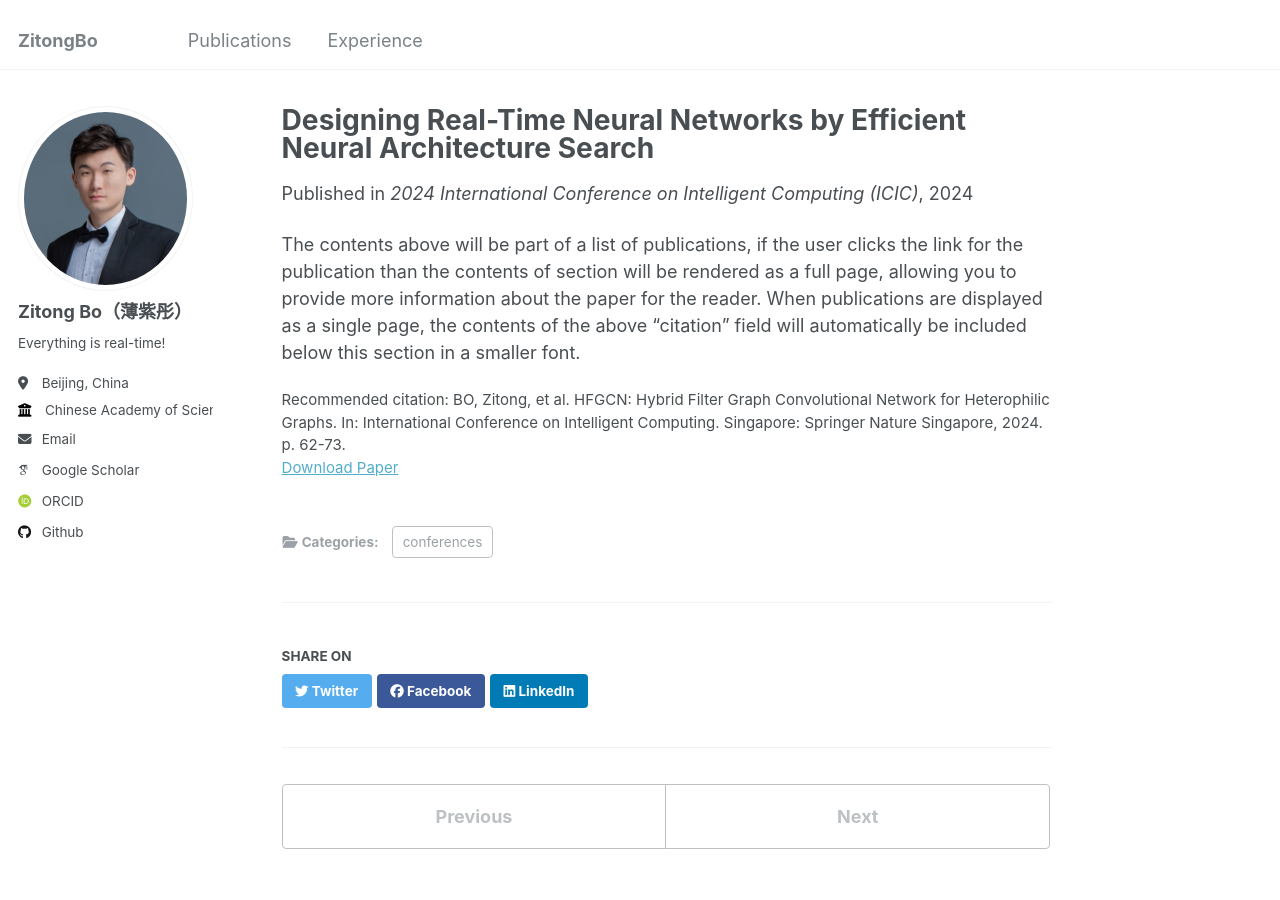
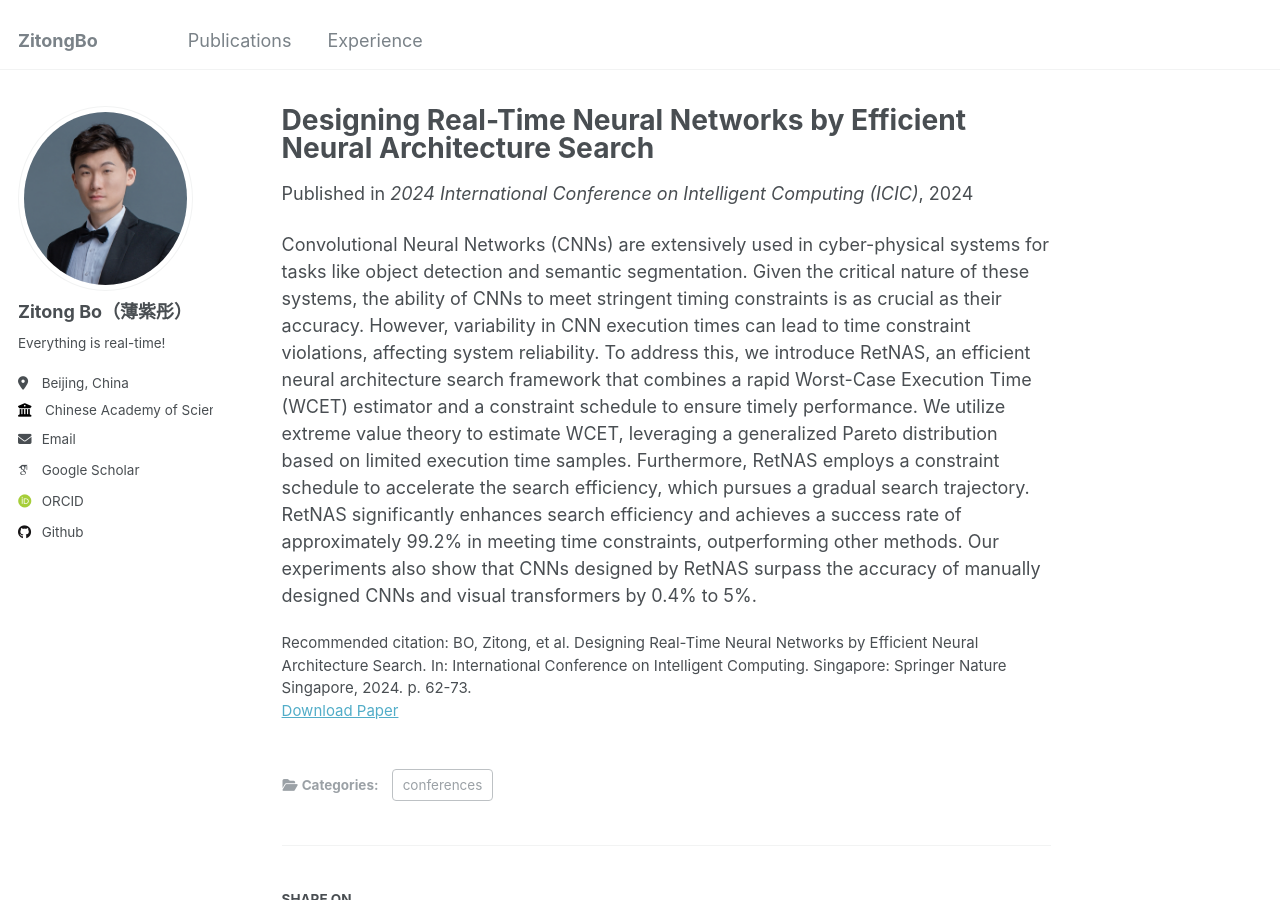
Before and after one commit to ZitongBo/ZitongBo.github.io, a Jekyll site: the page built from _publications/RetNAS.md, in a window 1280 px wide and 900 px high. Built offline with Jekyll 4.4.1, drawn with Linux system fonts in a browser that asks for light colours; some web fonts are replaced.

Commit message:
Update RetNAS.md

```diff
--- a/_publications/RetNAS.md
+++ b/_publications/RetNAS.md
@@ -7,7 +7,7 @@ excerpt: 'Authors: **Zitong Bo**, Yilin Li, Ying Qiao, Chang Leng and Hongan Wan
 date: 2024-08-08
 venue: '2024 International Conference on Intelligent Computing (ICIC)'
 paperurl: 'http://zitongbo.github.io/files/RetNAS.pdf'
-citation: 'BO, Zitong, et al. HFGCN: Hybrid Filter Graph Convolutional Network for Heterophilic Graphs. In: International Conference on Intelligent Computing. Singapore: Springer Nature Singapore, 2024. p. 62-73.'
+citation: 'BO, Zitong, et al. Designing Real-Time Neural Networks by Efficient Neural Architecture Search. In: International Conference on Intelligent Computing. Singapore: Springer Nature Singapore, 2024. p. 62-73.'
 ---
 
-The contents above will be part of a list of publications, if the user clicks the link for the publication than the contents of section will be rendered as a full page, allowing you to provide more information about the paper for the reader. When publications are displayed as a single page, the contents of the above "citation" field will automatically be included below this section in a smaller font.
+Convolutional Neural Networks (CNNs) are extensively used in cyber-physical systems for tasks like object detection and semantic segmentation. Given the critical nature of these systems, the ability of CNNs to meet stringent timing constraints is as crucial as their accuracy. However, variability in CNN execution times can lead to time constraint violations, affecting system reliability. To address this, we introduce RetNAS, an efficient neural architecture search framework that combines a rapid Worst-Case Execution Time (WCET) estimator and a constraint schedule to ensure timely performance. We utilize extreme value theory to estimate WCET, leveraging a generalized Pareto distribution based on limited execution time samples. Furthermore, RetNAS employs a constraint schedule to accelerate the search efficiency, which pursues a gradual search trajectory. RetNAS significantly enhances search efficiency and achieves a success rate of approximately 99.2% in meeting time constraints, outperforming other methods. Our experiments also show that CNNs designed by RetNAS surpass the accuracy of manually designed CNNs and visual transformers by 0.4% to 5%.
```
